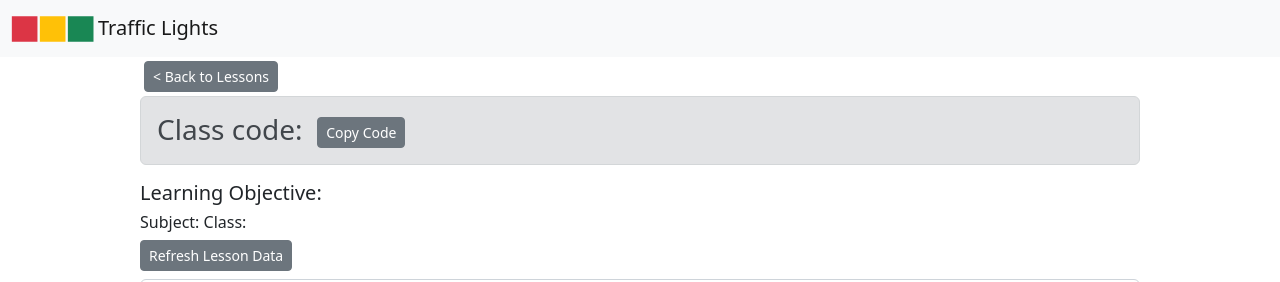
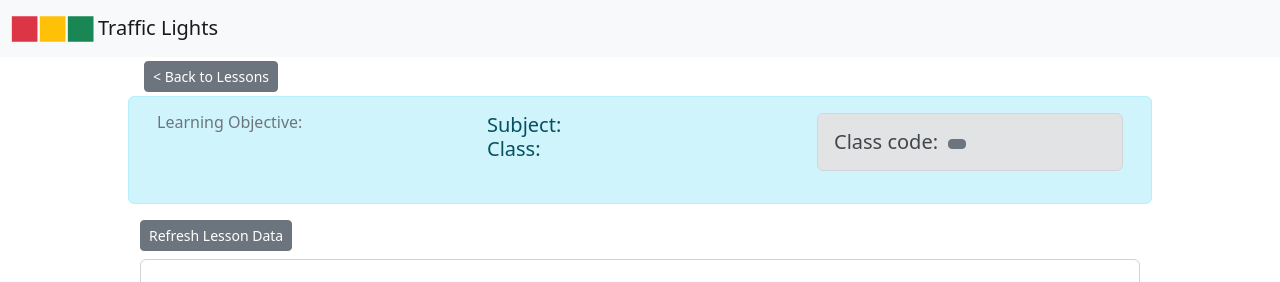
Before and after one commit to treasurewild/Traffic-Lights, a React (Create React App) app in the folder frontend/traffic-lights/: page /teacher/lesson/1 in a window 1280 px wide. Shown: the top 282 px of the page. Built offline with nearby package versions, Linux system fonts and the light colour scheme; no server answers; what short-unique-id would draw is missing.

Commit message:
Styling Lesson info for pupil and teacher, creating modal for New LEsson input

```diff
--- a/frontend/traffic-lights/src/App.js
+++ b/frontend/traffic-lights/src/App.js
@@ -16,6 +16,9 @@ function App() {
     const [lesson, setLesson] = useState({});
     const [provideResponse, setProvideResponse] = useState({ question: {}, show: false });
 
+
+
+    useEffect(() => {
         const respond = question => {
             setProvideResponse({
                 ...question,
@@ -35,7 +38,6 @@ function App() {
             respond(data.questions[0]);
         }
 
-    useEffect(() => {
         socket.on('connect', () => setIsConnected(true));
         socket.on('disconnect', () => setIsConnected(false));
         socket.on('new_question', handleNewQuestion);
--- a/frontend/traffic-lights/src/Components/Pupil/Pupil.jsx
+++ b/frontend/traffic-lights/src/Components/Pupil/Pupil.jsx
@@ -1,7 +1,7 @@
 import Questions from './Questions.jsx';
 import { useState } from 'react';
 import { socket } from '../../socket';
-import { Button, Modal } from 'react-bootstrap';
+import { Button, Modal, Row, Col } from 'react-bootstrap';
 
 const Pupil = ({ lesson, provideResponse }) => {
     const { questions, shortId, _id, learningObjective, subject, classCode } = lesson;
@@ -34,11 +34,14 @@ const Pupil = ({ lesson, provideResponse }) => {
     return (
         <div className='main'>
             <h2>Pupil Page</h2>
-            <div className='alert alert-secondary'>
-                <h4>Learning Objective: {learningObjective}</h4>
-                <h4>Subject: {subject}</h4>
-                <h4>Class: {classCode}</h4>
-            </div>
+            <Row className='alert alert-info'>
+                <Col md='4'>
+                    <h6 className='text-muted'>Learning Objective:</h6>
+                    <h4>{learningObjective}</h4>
+                </Col>
+                <Col><h5>Subject: <strong>{subject}</strong><br />Class: <strong>{classCode}</strong><br />Code: <strong>{shortId}</strong></h5></Col>
+            </Row>
+
             <Button type='button' size='sm' variant='secondary' onClick={refreshLesson}>Refresh Lesson Data</Button>
             <Questions questions={questions} answered={answered} />
 
--- a/frontend/traffic-lights/src/Components/Teacher/Lesson/Lesson.jsx
+++ b/frontend/traffic-lights/src/Components/Teacher/Lesson/Lesson.jsx
@@ -1,5 +1,5 @@
 import { useNavigate } from 'react-router-dom';
-import { Button } from 'react-bootstrap';
+import { Button, Row, Col } from 'react-bootstrap';
 import AskQuestion from './AskQuestion';
 import Questions from './Questions';
 import { socket } from '../../../socket';
@@ -18,16 +18,24 @@ const Lesson = ({ lesson }) => {
             <Button className='m-1 align-self-center' variant='secondary' size='sm' onClick={() => navigate('/teacher')} >
                 &#60; Back to Lessons
             </Button>
-            <h3 className='alert alert-secondary'>Class code: {shortId}&#160;
-                <Button size='sm' variant='secondary' onClick={() => navigator.clipboard.writeText(`${shortId}`)}>Copy Code</Button>
-            </h3>
 
-            <h5>Learning Objective: {learningObjective}</h5>
-            <h6>Subject: <strong>{subject}</strong> Class: <strong>{classCode}</strong></h6>
+            <Row className='alert alert-info'>
+                <Col md='4'>
+                    <h6 className='text-muted'>Learning Objective:</h6>
+                    <h4>{learningObjective}</h4>
+                </Col>
+                <Col><h5>Subject: <strong>{subject}</strong><br />Class: <strong>{classCode}</strong></h5></Col>
+                <Col md='4'>
+                    <h5 className='alert alert-secondary'>
+                        Class code: &#160;
+                        <Button size='sm' variant='secondary' onClick={() => navigator.clipboard.writeText(`${shortId}`)}>{shortId}</Button>
+                    </h5>
+                </Col>
+            </Row>
             <Button type='button' className='mb-2' size='sm' variant='secondary' onClick={refreshLesson}>Refresh Lesson Data</Button>
             <AskQuestion shortId={shortId} _id={_id} />
             <Questions lesson={lesson} />
-        </div>
+        </div >
     )
 }
 
--- a/frontend/traffic-lights/src/Components/Teacher/NewLesson.jsx
+++ b/frontend/traffic-lights/src/Components/Teacher/NewLesson.jsx
@@ -1,10 +1,10 @@
 import { useState } from "react"
 import { useNavigate } from 'react-router-dom';
 import { newLesson } from '../../Utils/lessonAPI';
-import { Form, Button, FloatingLabel } from "react-bootstrap";
+import { Form, Button, FloatingLabel, Modal } from "react-bootstrap";
 import LessonModel from "../../Utils/LessonModel";
 
-const NewLesson = ({ lessons, setLessons, setLesson }) => {
+const NewLesson = ({ show, setShow, lessons, setLessons, setLesson }) => {
 
     const user = JSON.parse(localStorage.getItem('user'));
 
@@ -42,10 +42,16 @@ const NewLesson = ({ lessons, setLessons, setLesson }) => {
 
     return (
         <>
-            <h4>New Lesson</h4>
+            <Modal show={show} onHide={() => setShow(false)}>
+                <Modal.Header closeButton>
+                    <Modal.Title>
+                        New Lesson
+                    </Modal.Title>
+                </Modal.Header>
+                <Modal.Body>
                     <Form onSubmit={createLessonHandler}>
                         <Form.Group className="mb-3" >
-                    <FloatingLabel controlId="name" label="Learning Objective" className="mb-1">
+                            <FloatingLabel controlId="name" label="Learning Objective" className="mb-1" >
                                 <Form.Control type='text' name='learningObjective' placeholder='Learning Objective' value={lessonData.learningObjective} onChange={handleChange} />
                             </FloatingLabel>
                             <FloatingLabel controlId="class" label="Class" className="mb-1">
@@ -60,6 +66,8 @@ const NewLesson = ({ lessons, setLessons, setLesson }) => {
                             <Button type='submit' size='lg' variant='success' >Create New Lesson</Button>
                         </Form.Group>
                     </Form>
+                </Modal.Body>
+            </Modal >
         </>
     )
 }
--- a/frontend/traffic-lights/src/Components/Teacher/Teacher.jsx
+++ b/frontend/traffic-lights/src/Components/Teacher/Teacher.jsx
@@ -1,5 +1,6 @@
 import Lessons from './Lessons';
 import { useEffect, useState } from 'react';
+import { Button } from 'react-bootstrap';
 import { getLessons } from '../../Utils/lessonAPI';
 import NewLesson from './NewLesson';
 
@@ -8,6 +9,7 @@ const Teacher = ({ setLesson }) => {
     const user = JSON.parse(localStorage.getItem('user'));
     const [lessons, setLessons] = useState([]);
     const [showAll, setShowAll] = useState(false);
+    const [showCreateLesson, setShowCreateLesson] = useState(false);
 
     const getLessonsHandler = async () => {
         const res = await getLessons(user.id)
@@ -26,8 +28,10 @@ const Teacher = ({ setLesson }) => {
         <div className='main'>
             <h2>Teacher</h2>
             <h4>Welcome, {user.name}</h4>
+            <Button variant='success' size='lg' onClick={() => setShowCreateLesson(!showCreateLesson)}>Create New Lesson</Button>
+            {showCreateLesson && <NewLesson show={showCreateLesson} setShow={setShowCreateLesson} lessons={lessons} setLessons={setLessons} setLesson={setLesson} />}
+
             <Lessons lessons={lessons} getLessonsHandler={getLessonsHandler} showAll={showAll} setShowAll={setShowAll} setLesson={setLesson} />
-            {(!showAll || lessons.length < 10) && <NewLesson lessons={lessons} setLessons={setLessons} setLesson={setLesson} />}
         </div>
     )
 }
```
Lines whose indentation alone changed are shown as unchanged.
